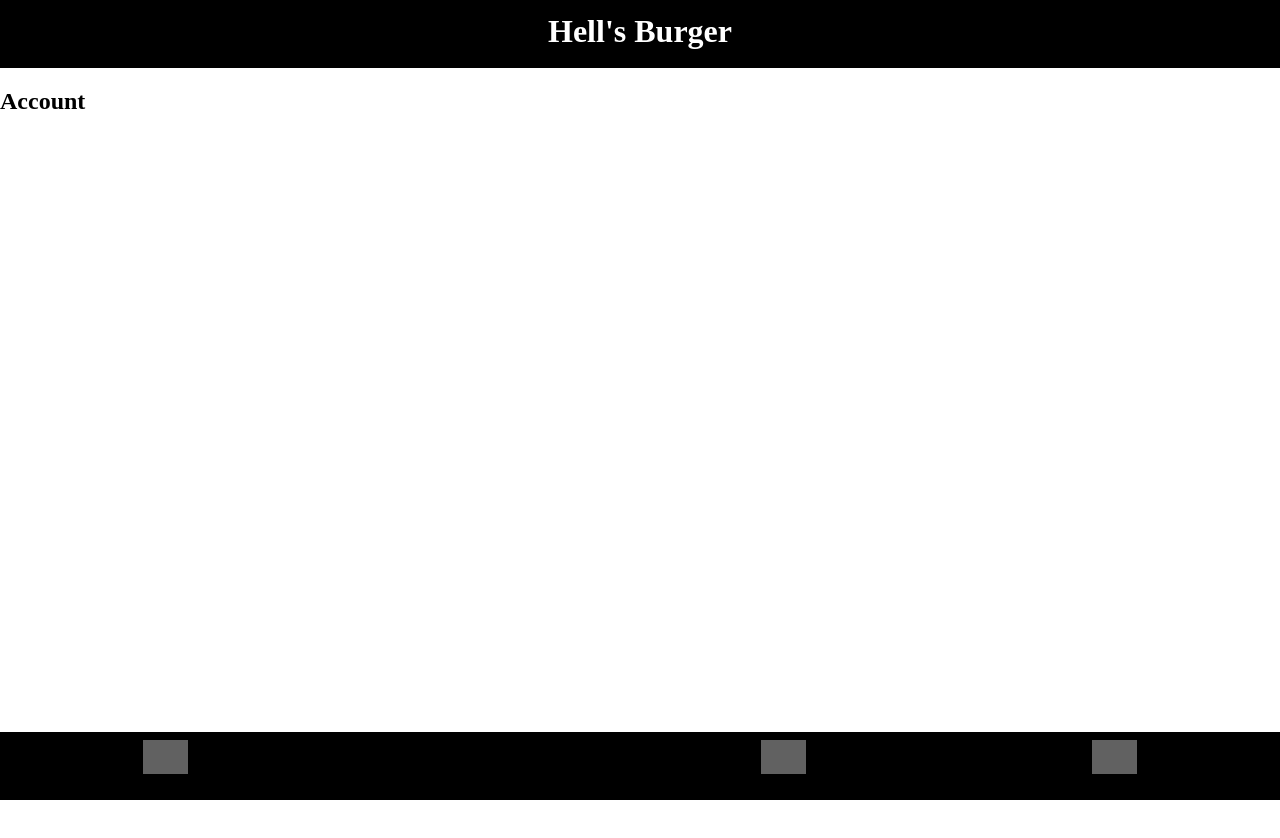
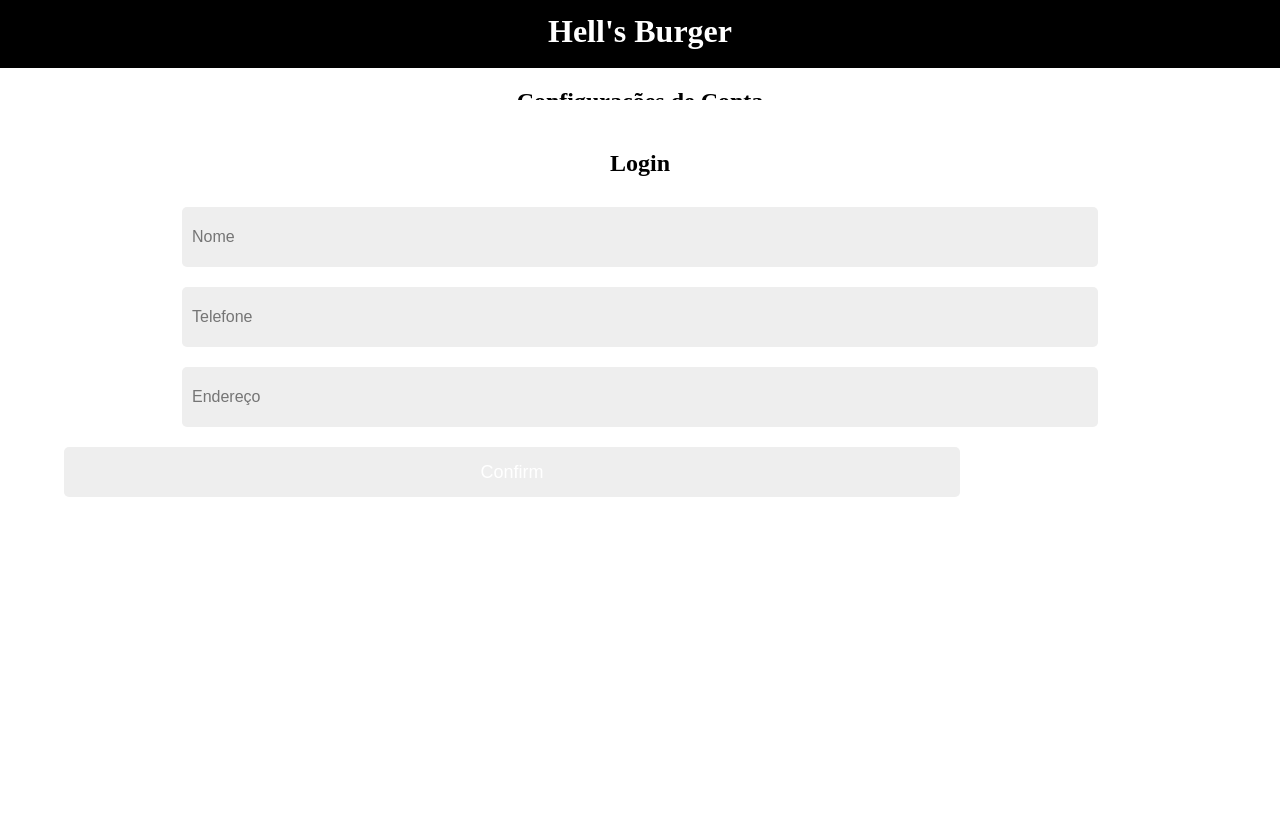
Before and after one commit to jhonatan98rios/HellsBurger, a Vue app: page /#/account in a window 1280 px wide. Shown: the top 838 px of the page. Before the commit the page ends 800 px from the top, so only its background shows below. Built offline with nearby package versions, Linux system fonts and the light colour scheme; grey boxes are pictures that could not be loaded.

Commit message:
Login implementation

```diff
--- a/src/App.vue
+++ b/src/App.vue
@@ -1,15 +1,17 @@
 <template>
   <div id="app">
-    <Splash/>
+    <Splash />
+    <Login @is-logged="login" />
     <Header />
-    <router-view @add-to-bag="addtoBag" ></router-view>
+    <router-view @add-to-bag="addtoBag" :userData="userData" />
     <BagView :bagContent="bagContent" />
-    <Footer/>
+    <Footer :isLogged="isLogged" />
   </div>
 </template>
 
 <script>
-import Splash from './components/Splash.vue'
+import Splash from './views/Splash.vue'
+import Login from './views/Login.vue'
 import Header from './components/Header.vue'
 import BagView from './components/BagView.vue'
 import Footer from './components/Footer.vue'
@@ -17,6 +19,7 @@
 export default {
   components: {
     Splash,
+    Login,
     Header,
     BagView,
     Footer
@@ -26,7 +29,9 @@
     return{
       bagContent:{
         price: null
-      }
+      },
+      isLogged: false,
+      userData: null
     }
   },
 
@@ -34,6 +39,12 @@
     addtoBag: function(id){
       console.log(id)
       this.bagContent.price += id
+    },
+
+    login: function(val){
+      this.isLogged = true
+      this.userData = val
+      console.log(this.userData)
     }
   }
 }
--- a/src/components/Footer.vue
+++ b/src/components/Footer.vue
@@ -1,5 +1,5 @@
 <template>
-  <div class="footer w-100 is-fixed p-t-8">
+  <div class="footer w-100 is-fixed p-t-8" v-if="isLogged">
     <ul class="icon-list">
       <li v-for="(icon, i) in content.icons" :key="i" class="list-item" >
         <router-link :to="icon.url" class="no-link">
@@ -39,8 +39,10 @@
         ]
       }
     }
-  }
-
+  },
+  props:[
+    'isLogged'
+  ]
 }
 </script>
 
--- a/src/views/Account.vue
+++ b/src/views/Account.vue
@@ -1,6 +1,44 @@
 <template>
-  <div class="Account">
-    <h2> Account </h2>
+  <div class="account">
+    <h2 class="account-title"> Configurações de Conta </h2>
+
+    <div class="drop-drown">
+      <div class="show-description" @click="showDescription">
+        <h3>
+          Dados do Usuário
+          <span v-if="!description"> &#9662; </span>
+          <span v-if="description"> &#9652; </span>
+        </h3>
+      </div>
+      <div class="description" v-if="description">
+        <p> Nome: {{ userData.name }} </p>
+        <p> Telefone: {{ userData.phone }} </p>
+        <p> Endereço: {{ userData.address }} </p>
+        <div class="logout">
+          <button @click="logout"> Logout </button>
+        </div>
+      </div>
+    </div>
+
+    <div class="drop-drown">
+      <div class="show-order" @click="showOrder" >
+        <h3>
+          Pedido
+          <span v-if="!order"> &#9662; </span>
+          <span v-if="order"> &#9652; </span>
+        </h3>
+      </div>
+      <div class="order" v-if="order">
+        <p> ID: #125122 </p>
+        <p> Pedidos: Hamburguer, Coca, Batata </p>
+        <p> Preço: R$30 </p>
+        <div class="cancel">
+          <button> Cancelar Venda </button>
+        </div>
+      </div>
+
+    </div>
+
   </div>
 </template>
 
@@ -14,7 +52,26 @@
     return{
       content: {
 
-      }
+      },
+      description: false,
+      order: false
+    }
+  },
+
+  props:[
+    'userData'
+  ],
+
+  methods:{
+    showDescription: function(){
+      this.description = !this.description
+    },
+    showOrder: function(){
+      this.order = !this.order
+    },
+    logout: function(){
+      localStorage.removeItem('burgerLogged')
+      location.reload();
     }
   }
 
@@ -25,4 +82,62 @@
 <style scoped lang="scss">
 @import '../assets/css/style.css';
 
+.account{
+  text-align: center;
+  background-color: #fff;
+  height: 100vh;
+  margin: 0 auto;
+  padding: 20px 0;
+
+  .account-title{
+    margin: 0 auto 20px;
+  }
+
+  .drop-drown{
+    margin: 0 auto;
+    padding: 5px;
+    width: 70vw;
+    filter: drop-shadow(1px 1px 5px rgba(0,0,0,.3));
+
+    .show-description, .show-order{
+      width: 100%;
+      padding: 5px;
+      background-image: linear-gradient(90deg, var(--pink), var(--orange));
+      color: #fff;
+    }
+
+    .description, .order{
+      background-color: #fff;
+      width: 100%;
+      padding: 10px 1.5%;
+      text-align: left;
+
+      p{
+        margin-left: 30px;
+
+        &:first-child{
+          margin-top: 0px;
+        }
+      }
+
+      .logout, .cancel{
+        width: 70vw;
+        margin: 0 auto;
+        text-align: center;
+
+        button{
+          background-image: linear-gradient(90deg, var(--pink), var(--orange));
+          color: #fff;
+          border: none;
+          border-radius: 10px;
+          padding: 10px;
+          height: 40px;
+          font-size: 18px;
+        }
+      }
+    }
+  }
+
+}
+
 </style>
--- /dev/null
+++ b/src/views/Login.vue
@@ -0,0 +1,103 @@
+<template>
+  <div class="login" v-if="isVisible">
+    <form action="#" class="form">
+      <h2 class="title"> Login </h2>
+      <input type="text" placeholder="Nome" v-model="user.name" />
+      <input type="text" placeholder="Telefone" v-model="user.phone" />
+      <input type="text" placeholder="Endereço" v-model="user.address" />
+
+      <router-link to="/" class="no-link text-center">
+        <input type="button" value="Confirm" class="button" @click="saveUser" />
+      </router-link>
+    </form>
+  </div>
+</template>
+
+<script>
+export default {
+  data(){
+    return{
+      user:{
+        name: null,
+        phone: null,
+        address: null
+      },
+      isVisible: true
+    }
+  },
+
+  methods:{
+    saveUser: function(){
+      //console.log(this.user)
+      if( this.user.name && this.user.phone && this.user.address ){
+        this.isVisible = false
+        this.$emit('is-logged', this.user)
+
+        let userData = JSON.stringify(this.user)
+        localStorage.setItem('burgerLogged', userData)
+      }
+    }
+  },
+
+  mounted(){
+
+    let userData = JSON.parse(localStorage.getItem('burgerLogged'))
+
+    if( userData ){
+      this.$emit('is-logged', userData)
+      this.isVisible = false
+    }
+  }
+}
+</script>
+
+<!-- Add "scoped" attribute to limit CSS to this component only -->
+<style scoped lang="scss">
+
+.login{
+  width: 100vw;
+  height: 100vh;
+  background-image: linear-gradient(0deg, var(--pink), var(--orange));
+  padding-top: 100px;
+  position: absolute;
+  z-index: 90;
+
+  .form{
+    width: 90%;
+    height: 60vh;
+    background-color: #fff;
+    display: flex;
+    flex-direction: column;
+    margin: 0 auto;
+    border-radius: 10px;
+
+    .title{
+      color: #000;
+      text-align: center;
+      margin: 0 auto;
+      padding: 50px 0px 20px;
+    }
+
+    input{
+      width: 70vw;
+      height: 40px;
+      margin: 10px auto;
+      border: none;
+      background-color: #eee;
+      padding: 10px;
+      font-size: 16px;
+      color: #555;
+      border-radius: 5px;
+    }
+
+    .button{
+      background-image: linear-gradient(90deg, var(--pink), var(--orange));
+      color: #fff;
+      padding: 10px;
+      height: 50px;
+      font-size: 18px;
+    }
+  }
+}
+
+</style>
--- a/src/components/Splash.vue
+++ b/src/views/Splash.vue
@@ -31,6 +31,7 @@
   width: 100vw;
   height: 100vh;
   background-image: linear-gradient(180deg, #333, #111 );
+  z-index: 99;
 }
 
 #loading-wrapper {
```
